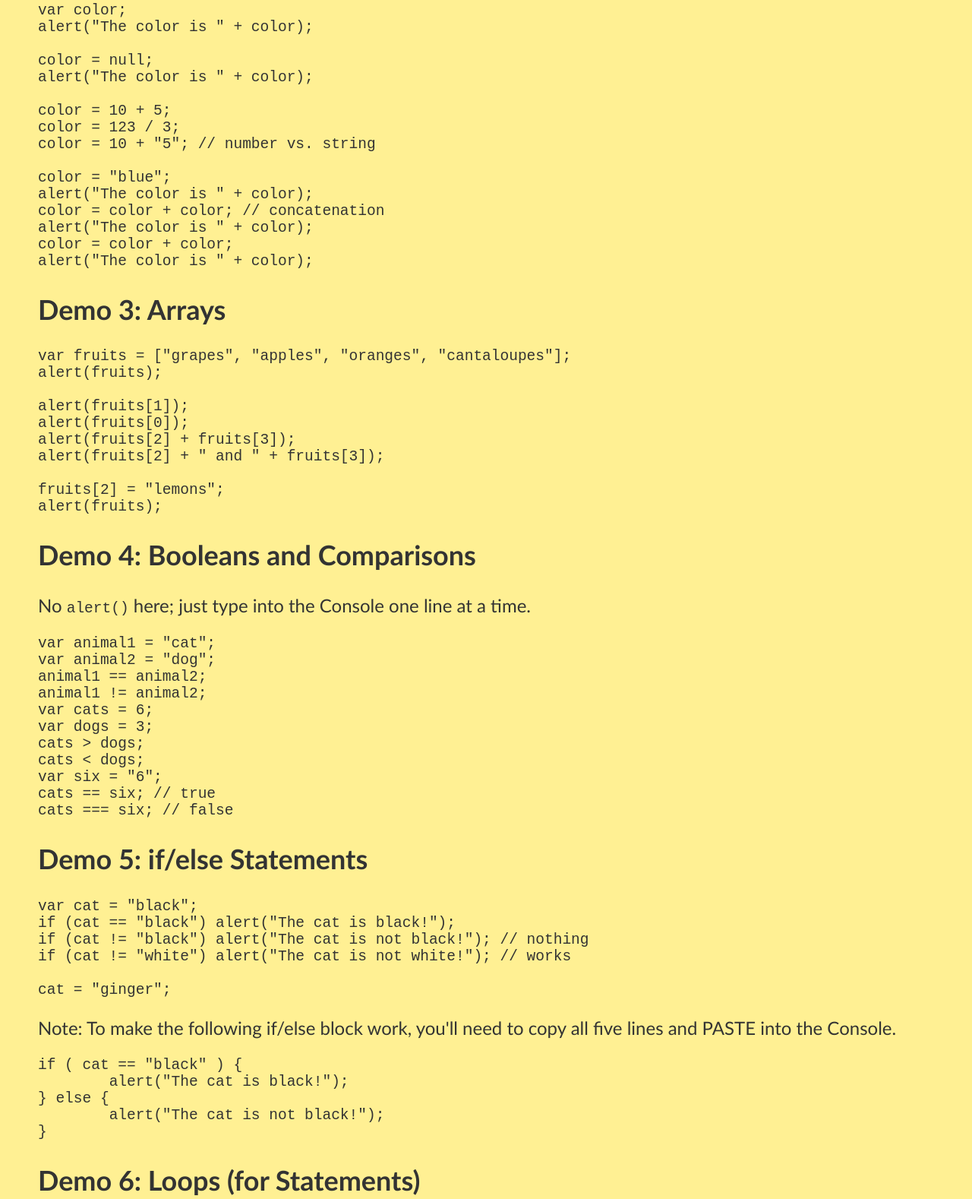
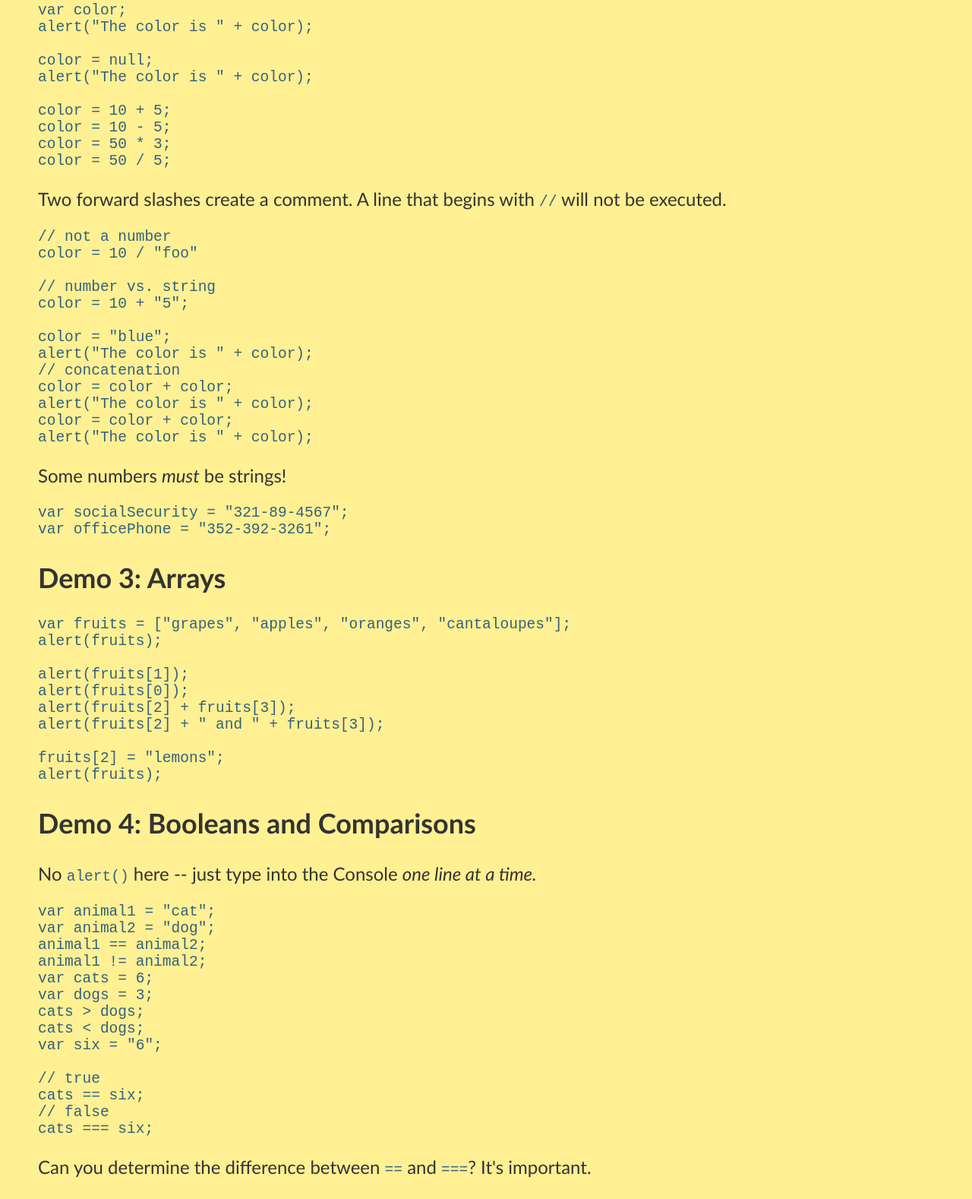
Before and after one commit to macloo/javascript-console-intro, a plain HTML site: page intro.html in a window 1280 px wide. Shown: the part 1524-3102 px from the top of the page at 76% size. Drawn offline with Linux system fonts and the light colour scheme.

Commit message:
update files, add license link

```diff
--- a/intro.html
+++ b/intro.html
@@ -43,15 +43,32 @@ color = null;
 alert("The color is " + color);
 
 color = 10 + 5;
-color = 123 / 3;
-color = 10 + "5"; // number vs. string
+color = 10 - 5;
+color = 50 * 3;
+color = 50 / 5;
+</code></pre>
+
+<p>Two forward slashes create a comment. A line that begins with <code>//</code> will not be executed.</p>
+
+<pre><code>// not a number
+color = 10 / "foo"
+
+// number vs. string
+color = 10 + "5";
 
 color = "blue";
 alert("The color is " + color);
-color = color + color; // concatenation
+// concatenation
+color = color + color;
 alert("The color is " + color);
 color = color + color;
 alert("The color is " + color);
+</code></pre>
+
+<p>Some numbers <em>must</em> be strings!<p>
+
+<pre><code>var socialSecurity = "321-89-4567";
+var officePhone = "352-392-3261";
 </code></pre>
 
 <h2>Demo 3: Arrays</h2>
@@ -69,7 +86,7 @@ alert(fruits);
 
 <h2>Demo 4: Booleans and Comparisons</h2>
 
-<p> No <code>alert()</code> here; just type into the Console one line at a time.</p>
+<p> No <code>alert()</code> here -- just type into the Console <em>one line at a time.</em></p>
 
 <pre><code>var animal1 = "cat";
 var animal2 = "dog";
@@ -80,16 +97,25 @@ var dogs = 3;
 cats > dogs;
 cats < dogs;
 var six = "6";
-cats == six; // true
-cats === six; // false
+
+// true
+cats == six;
+// false
+cats === six;
 </code></pre>
+
+<p>Can you determine the difference between <code>==</code> and <code>===</code>? It's important.</p>
 
 <h2>Demo 5: if/else Statements</h2>
 
 <pre><code>var cat = "black";
 if (cat == "black") alert("The cat is black!");
-if (cat != "black") alert("The cat is not black!"); // nothing
-if (cat != "white") alert("The cat is not white!"); // works
+
+// nothing
+if (cat != "black") alert("The cat is not black!");
+
+// works
+if (cat != "white") alert("The cat is not white!");
 
 cat = "ginger";
 </code></pre>
@@ -146,5 +172,7 @@ for ( var i = 0; i < fruits.length; i++ ) {
 
 <p>Next: <a href="functions.html">JavaScript Functions</a></p>
 
+<p>Published under an <a href="https://github.com/macloo/javascript-console-intro/blob/master/LICENSE">MIT License</a>. Copyright &copy; 2015 Mindy McAdams. Fork on <a href="https://github.com/macloo/javascript-console-intro">GitHub</a>.</p>
+
 </body>
 </html>
--- a/styles/main.css
+++ b/styles/main.css
@@ -10,6 +10,7 @@ img {
 }
 code {
     font-family: monospace;
+	color: #32617F;
 }
 /* links */
 a { color: #3a2bb2; }
```
Also changed, not shown: functions.html (+6 -4 lines).
